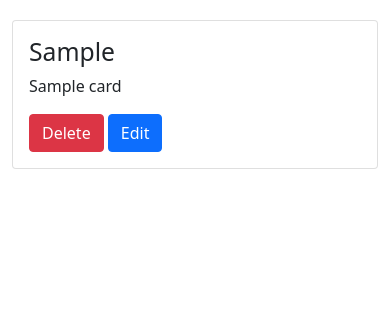
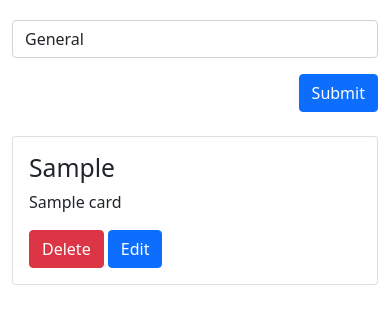
Before and after one commit to alpdoganturkoglu/flask_card_tutorial, a Flask app: page /cards in a window 390 px wide. Shown: the part 56-380 px from the top of the page. Run offline with Flask 2, Linux system fonts and the light colour scheme; a user stored in the database is signed in; tables that the repository leaves empty hold one stand-in row (values such as "Sample post"); some libraries are stand-ins or nearby versions.

Commit message:
Readme file added, filter added

```diff
--- a/app/cardf.py
+++ b/app/cardf.py
@@ -63,14 +63,19 @@ def get_post(id):
 
     return card
 
+@card_bp.route('/cards/<string:card_type>')
 @card_bp.route('/cards')
 @login_required
-def show_cards(card_id=None):
+def show_cards(card_type=None):
     user = User.query.filter_by(id=current_user.id).first()
     cards = user.cards.all()
     card_view = []
     for card in cards:
-        card_view.append([card.id, card.topic, card.question])
+        if card_type is None:
+            card_view.append([card.id, card.topic, card.question])
+        else:
+            if card.typ == card_type:
+                card_view.append([card.id, card.topic, card.question, cards.typ])
     # going to return all cards info
     return render_template('show_cards.html', cards=card_view)
 
--- a/app/templates/base.html
+++ b/app/templates/base.html
@@ -38,6 +38,7 @@
 <script src="https://cdn.jsdelivr.net/npm/bootstrap@5.0.0-beta1/dist/js/bootstrap.min.js"
         integrity="sha384-pQQkAEnwaBkjpqZ8RU1fF1AKtTcHJwFl3pblpTlHXybJjHpMYo79HY3hIi4NKxyj"
         crossorigin="anonymous"></script>
+
 </body>
 
 </html>
--- a/app/templates/login.html
+++ b/app/templates/login.html
@@ -4,6 +4,7 @@
 <div class="container login-container">
     <div class="col-3"></div>
     <div class="col">
+        <h1 align="center">Login</h1>
         <div>
             <form method="POST">
                     {{ form.hidden_tag() }}
--- a/app/templates/register.html
+++ b/app/templates/register.html
@@ -4,8 +4,9 @@
     <div class="col-3"></div>
     <div class="col">
         <div>
+            <h1 align="center">Register</h1>
             <form method="POST">
-                {{ form.hidden_tag() }}
+                 {{ form.hidden_tag() }}
                 <div class="row mt-4">
                     <label for="" class="form-label">{{ form.email.label }}</label>
                      {{ form.email(size=80) }}
--- a/app/templates/show_cards.html
+++ b/app/templates/show_cards.html
@@ -1,14 +1,32 @@
 {% extends 'base.html' %}
 {% block content %}
 <div class="container login-container">
+    <div>
+
+        <div class="form-row" align="right">
+            <div class="col-md-4 mb-3">
+                <select id="filterSelect" class="form-control">
+                    <option value="general">General</option>
+                    <option value="code">Code</option>
+                </select>
+            </div>
+            <div class="col-md-4 mb-3">
+            <button onclick="filterFunc()"  class="btn btn-primary mb-2">Submit</button>
+        </div>
+    </div>
+
+    </div>
     <div class="row">
         {% for card in cards%}
-
         <div class="col-md-3">
             <div class="card" style="width: %30;">
                 <div class="card-body">
                     <h2 class="card-title">{{ card[1] }}</h2>
-                        <p class="card-text">{{ card[2] }}</p>
+                    {% if card[3] == 'code' %}
+                    <p> <code> {{ card[2] }} </code> </p>
+                    {% else %}
+                        <p class="card-text"> {{ card[2] }} </p>
+                    {% endif %}
                     <div class="col">
                         <a href="/[{{ card[0] }}]/delete" class="btn btn-danger">Delete</a>
                         <a href="/{{ card[0] }}/update" class="btn btn-primary">Edit</a>
@@ -20,4 +38,14 @@
         {% endfor %}
     </div>
 </div>
+<script>
+    function filterFunc()  {
+
+    var e = document.getElementById("filterSelect");
+    var strFilter = e.value;
+    link = "http://localhost:5000/cards/" +strFilter;
+    window.open(link,'_self')
+    }
+
+</script>
 {% endblock %}
```
Also changed, not shown: README.md (added). Lines whose indentation alone changed are shown as unchanged.
